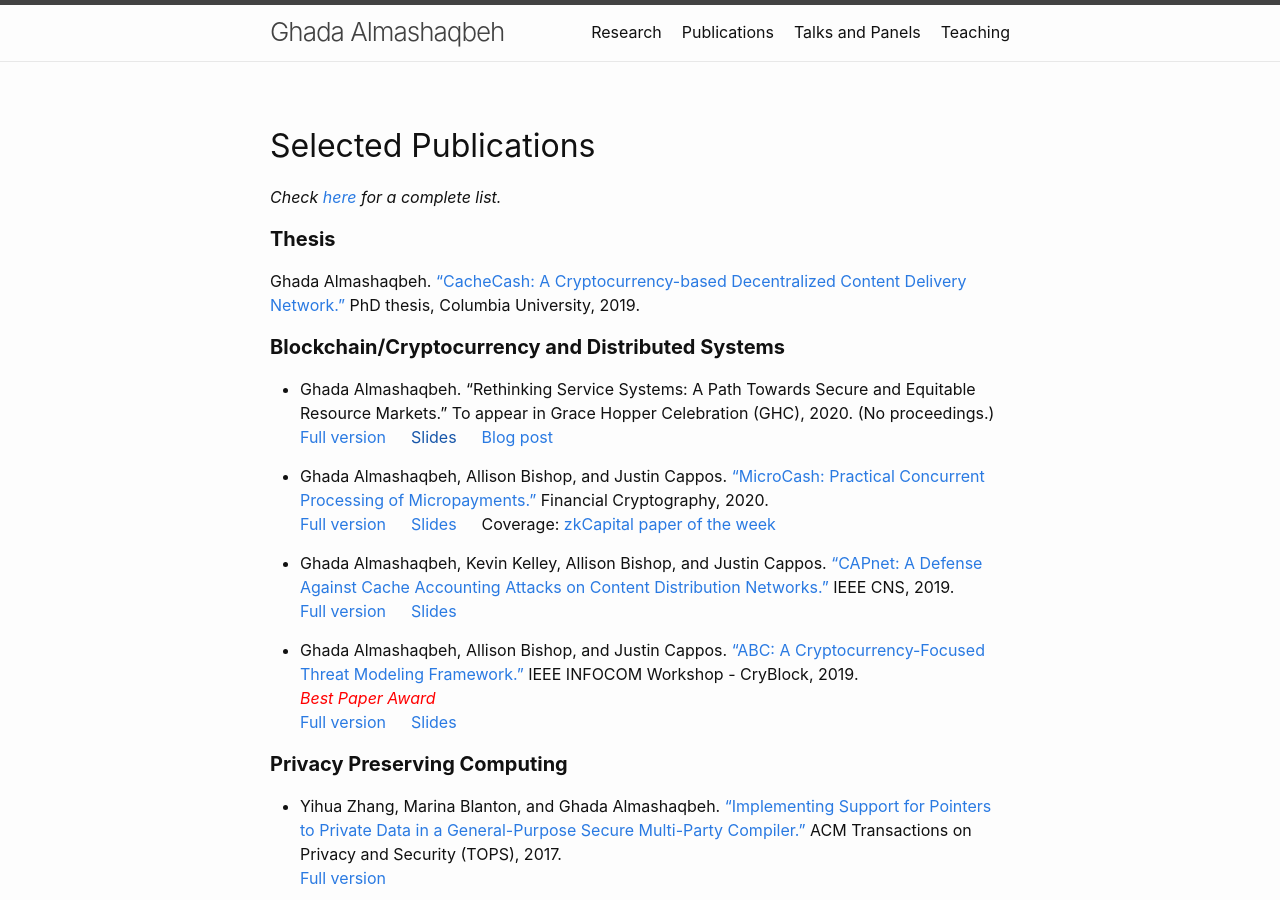
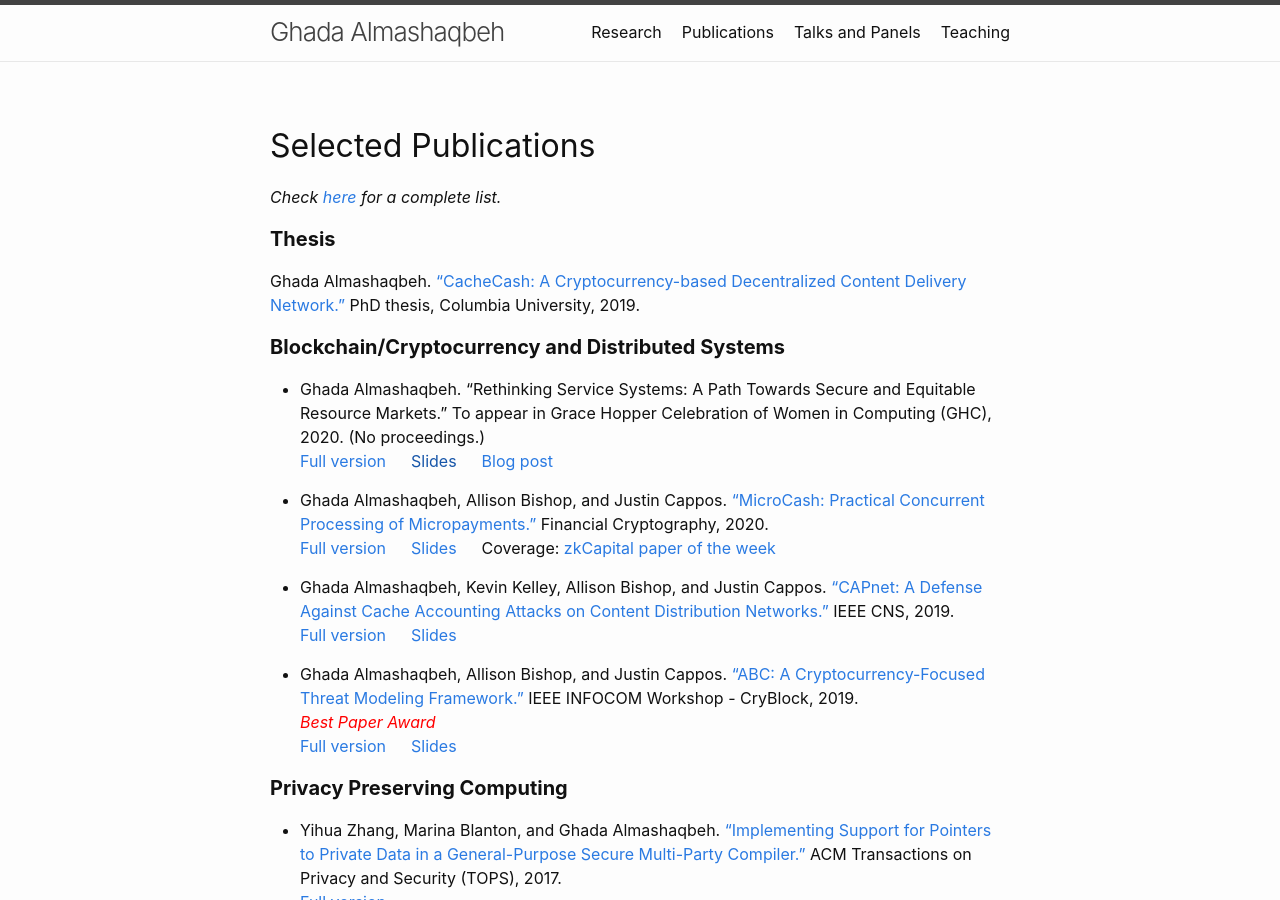
Before and after one commit to GhadaAlmashaqbeh/GhadaAlmashaqbeh.github.io, a Jekyll site: the page built from 02-publications.md, in a window 1280 px wide and 900 px high. Built offline with Jekyll 4.4.1, drawn with Linux system fonts in a browser that asks for light colours.

Commit message:
fix a typo

```diff
--- a/02-publications.md
+++ b/02-publications.md
@@ -12,7 +12,7 @@ Ghada Almashaqbeh. ["CacheCash: A Cryptocurrency-based Decentralized Content Del
 
 #### **Blockchain/Cryptocurrency and Distributed Systems**
 
-* Ghada Almashaqbeh. "Rethinking Service Systems: A Path Towards Secure and Equitable Resource Markets." To appear in Grace Hopper Celebration (GHC), 2020. (No proceedings.)<br/>
+* Ghada Almashaqbeh. "Rethinking Service Systems: A Path Towards Secure and Equitable Resource Markets." To appear in Grace Hopper Celebration of Women in Computing (GHC), 2020. (No proceedings.)<br/>
   [Full version](../unpublished/ghc-2020-full-version.pdf) &emsp; [Slides]() &emsp; [Blog post](https://blog.nucypher.com/the-path-towards-building-decentralized-services/)
 
 * Ghada Almashaqbeh, Allison Bishop, and Justin Cappos. ["MicroCash: Practical Concurrent Processing of Micropayments."](https://link.springer.com/chapter/10.1007/978-3-030-51280-4_13) Financial Cryptography, 2020.<br/>
```
